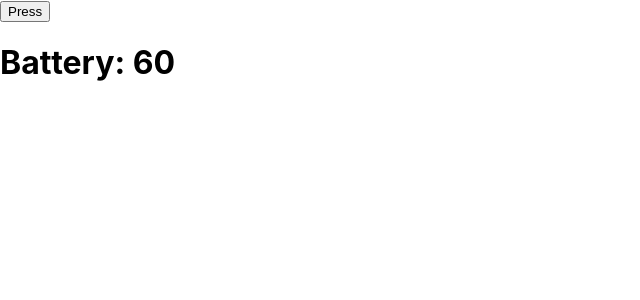
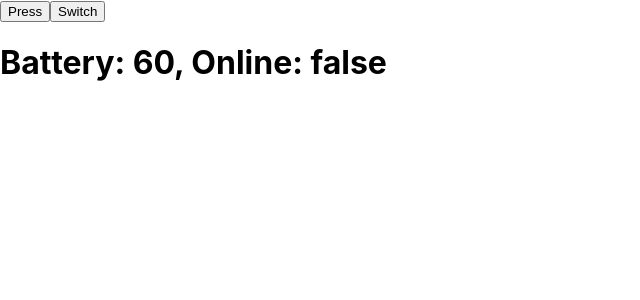
Before and after one commit to kisstar/train-tickets, a React app: page / in a window 1280 px wide. Shown: the top 300 px of the page, without its empty margins (0-640 px from the left). Built offline with nearby package versions, Linux system fonts and the light colour scheme.

Commit message:
feat: 多个 Context 的使用

```diff
--- a/src/App.js
+++ b/src/App.js
@@ -1,12 +1,21 @@
 import React, { createContext } from 'react';
 
 const BatteryContext = createContext();
+const OnlineContext = createContext();
 
 class Leaf extends React.Component {
   render() {
     return (
       <BatteryContext.Consumer>
-        {(battery) => <h1>Battery: {battery}</h1>}
+        {(battery) => (
+          <OnlineContext.Consumer>
+            {(online) => (
+              <h1>
+                Battery: {battery}, Online: {String(online)}
+              </h1>
+            )}
+          </OnlineContext.Consumer>
+        )}
       </BatteryContext.Consumer>
     );
   }
@@ -21,20 +30,29 @@
 class App extends React.Component {
   state = {
     battery: 60,
+    online: false,
   };
 
   render() {
-    const { battery } = this.state;
+    const { battery, online } = this.state;
 
     return (
       <BatteryContext.Provider value={battery}>
+        <OnlineContext.Provider value={online}>
           <button
             type='button'
             onClick={() => this.setState({ battery: battery - 1 })}
           >
             Press
           </button>
+          <button
+            type='button'
+            onClick={() => this.setState({ online: !online })}
+          >
+            Switch
+          </button>
           <Middle />
+        </OnlineContext.Provider>
       </BatteryContext.Provider>
     );
   }
```
Lines whose indentation alone changed are shown as unchanged.
